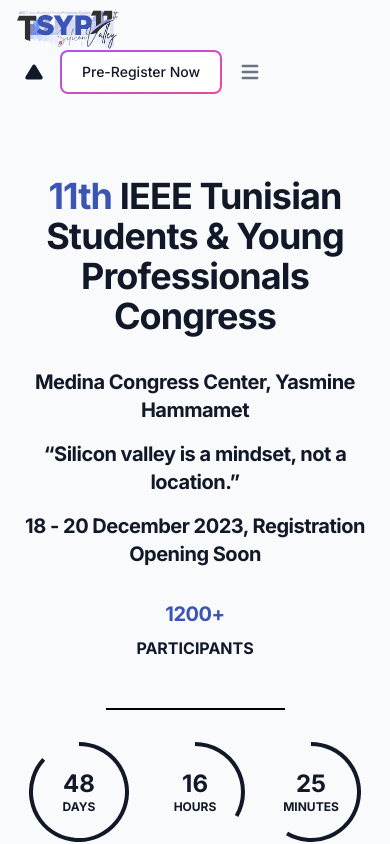
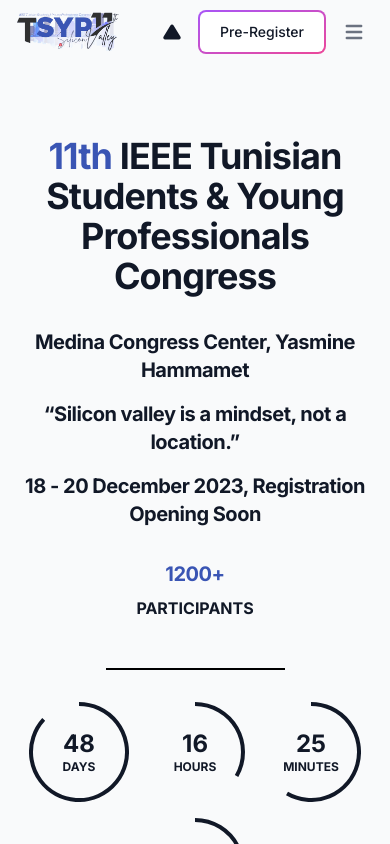
Before and after one commit to hichemfantar/TSYP-11-Congress-Website, a React (Vite) app: page / in a window 390 px wide. Shown: the top 844 px of the page. Built offline with nearby package versions, Linux system fonts and the light colour scheme.

Commit message:
responsive fix

```diff
--- a/src/app/components/Navigation.jsx
+++ b/src/app/components/Navigation.jsx
@@ -211,7 +211,8 @@
 							> */}
 								<div className="relative flex items-center justify-center gap-2 rounded-md bg-white px-5 py-2.5 transition-all duration-75 ease-in group-hover:bg-opacity-0 dark:bg-gray-900">
 									{/* <FontAwesomeIcon className="-rotate-45" icon={faTicket} /> */}
-									<span className="">Pre-Register Now</span>
+									<span className="hidden md:block">Pre-Register Now</span>
+									<span className="md:hidden">Pre-Register</span>
 								</div>
 								{/* </button> */}
 							</Link>
```
